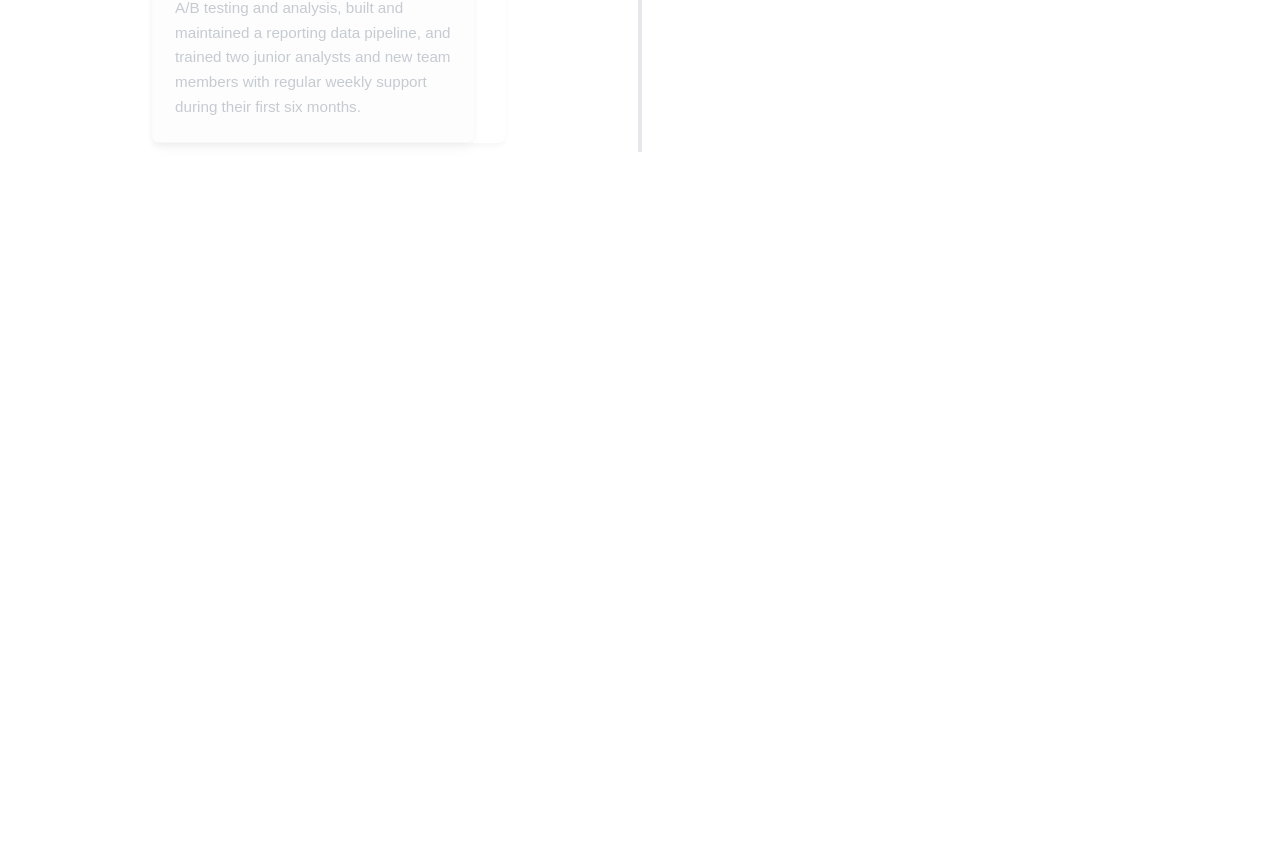
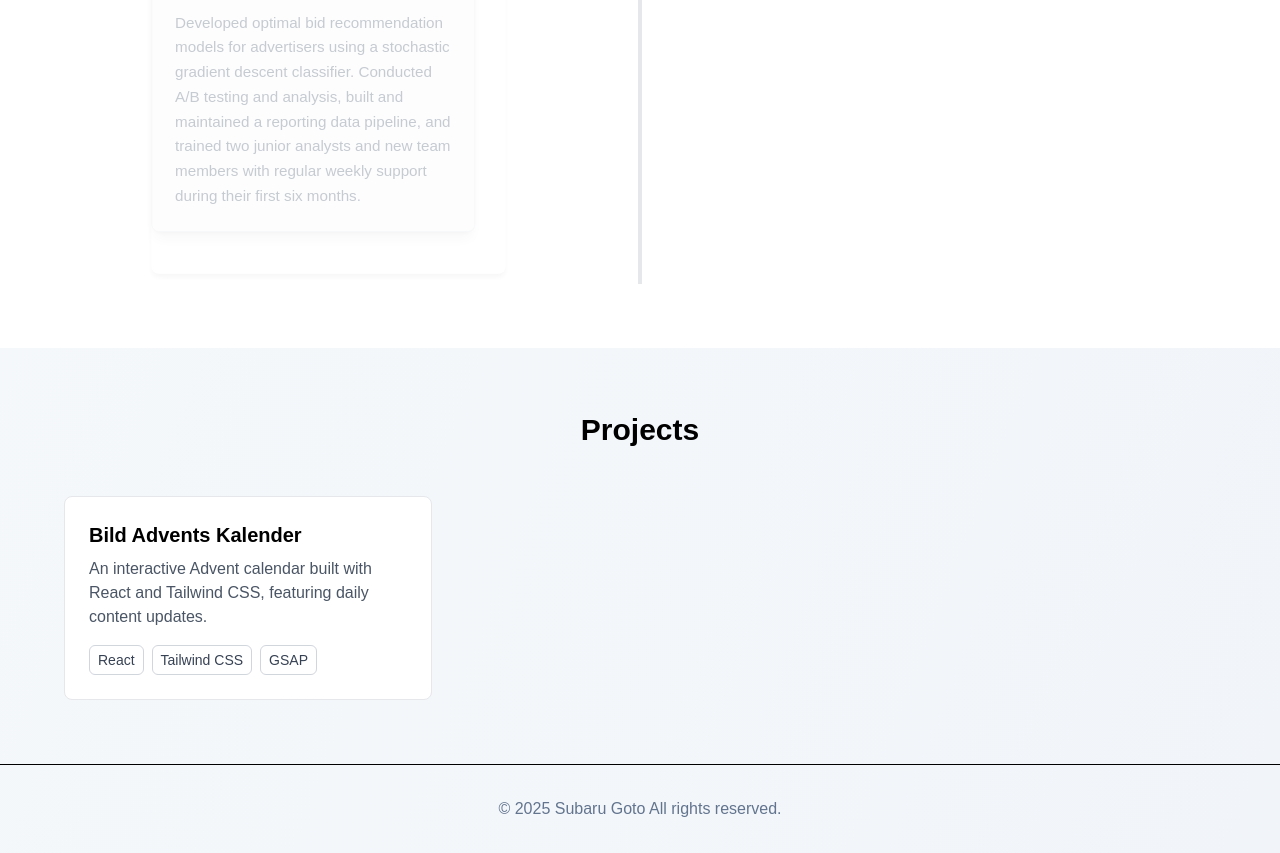
Before and after one commit to Subaru-Goto/AboutMe, a React (Vite) app: page / in a window 1280 px wide. Shown: the part 2483-3336 px from the top of the page. Before the commit the page ends 2699 px from the top, so only its background shows below. Built offline with nearby package versions, Linux system fonts and the light colour scheme.

Commit message:
feat: skill section and footer

```diff
--- a/src/App.tsx
+++ b/src/App.tsx
@@ -1,7 +1,9 @@
 import About from "./components/About";
 import Experiences from "./components/experience/Experiences";
+import Footer from "./components/Footer";
 import Header from "./components/header/Header";
 import Hero from "./components/Hero";
+import Projects from "./components/Projects";
 import Skills from "./components/Skills";
 
 function App() {
@@ -12,6 +14,8 @@ function App() {
       <About />
       <Skills />
       <Experiences />
+      <Projects />
+      <Footer />
     </div>
   );
 }
--- /dev/null
+++ b/src/components/Footer.tsx
@@ -0,0 +1,19 @@
+import { translations } from "../constant/data";
+import { useLanguage } from "../context/LanguageContext"
+
+const Footer = () => {
+  const { language } = useLanguage();
+  const t = translations[language];
+
+  return (
+    <footer className="py-8 px-4 border-t">
+    <div className="container mx-auto text-center text-slate-500 dark:text-slate-400">
+      <p>
+        &copy; {new Date().getFullYear()} {t.name} All rights reserved.
+      </p>
+    </div>
+  </footer>
+  )
+}
+
+export default Footer
--- /dev/null
+++ b/src/components/Projects.tsx
@@ -0,0 +1,40 @@
+import { translations } from "../constant/data";
+import { useLanguage } from "../context/LanguageContext"
+
+function Projects() {
+  const { language } = useLanguage();
+  const t = translations[language];
+  return (
+    <section className="py-16 px-4">
+    <div className="container mx-auto max-w-6xl">
+      <h2 className="text-3xl dark:text-white font-bold text-center mb-12">{t.projects}</h2>
+      <div className="grid md:grid-cols-2 lg:grid-cols-3 gap-6">
+        {t.projectsList.map((project, index) => (
+          <div
+            key={index}
+            className="bg-white dark:bg-slate-800 rounded-lg border border-gray-200 dark:border-gray-700 p-6 hover:shadow-lg transform hover:-translate-y-2 hover:scale-105 transition-transform duration-300 cursor-pointer"
+            onClick={() => window.open(project.link, "_blank")}
+          >
+            <div className="mb-4">
+              <h3 className="text-xl dark:text-white font-semibold mb-2">{project.title}</h3>
+              <p className="text-gray-600 dark:text-gray-400">{project.description}</p>
+            </div>
+            <div className="flex flex-wrap gap-2">
+              {project.tech.map((tech, techIndex) => (
+                <span
+                  key={techIndex}
+                  className="px-2 py-1 border border-gray-300 dark:border-gray-600 text-gray-700 dark:text-gray-300 text-sm rounded-md"
+                >
+                  {tech}
+                </span>
+              ))}
+            </div>
+          </div>
+        ))}
+      </div>
+    </div>
+  </section>
+  )
+}
+
+export default Projects
--- a/src/components/experience/ExperienceCard.tsx
+++ b/src/components/experience/ExperienceCard.tsx
@@ -19,7 +19,7 @@ const ExperienceCard: React.FC<ExperienceCardProps> = ({ exp, index, refCallback
       <div
         ref={refCallback}
         className={`relative w-full md:w-5/12 ${
-          index % 2 === 0 ? "md:mr-auto md:pr-8 pl-16 md:pl-0" : "md:ml-auto md:pl-8 pl-16"
+          index % 2 === 0 ? "pb-11 md:mr-auto md:pr-8 pl-16 md:pl-0" : "pb-11 md:ml-auto md:pl-8 pl-16"
         }`}
         role="region"
         aria-label={`Experience at ${exp.company}`}
--- a/src/constant/data.ts
+++ b/src/constant/data.ts
@@ -35,9 +35,10 @@ export const translations = {
     ],
     projectsList: [
       {
-        title: "",
-        description: "",
-        tech: [],
+        title: "Bild Advents Kalender",
+        description: "An interactive Advent calendar built with React and Tailwind CSS, featuring daily content updates.",
+        tech: ["React", "Tailwind CSS", "GSAP"],
+        link: "https://www.bild.de/ig/0f561b4c-e8b3-4d4b-a8bb-38cf07d5b3ed/index/index.html",
       },
     ],
   },
@@ -77,9 +78,10 @@ export const translations = {
     ],
     projectsList: [
       {
-        title: "",
-        description: "",
-        tech: ["React"],
+        title: "Bild Advents Kalender",
+        description: "ReactとTailwind CSSを使用した、アドベントカレンダー。",
+        tech: ["React", "Tailwind CSS", "GSAP"],
+        link: "https://www.bild.de/ig/0f561b4c-e8b3-4d4b-a8bb-38cf07d5b3ed/index/index.html",
       },
     ],
   },
@@ -119,9 +121,10 @@ export const translations = {
     ],
     projectsList: [
       {
-        title: "",
-        description: "",
-        tech: ["React"],
+        title: "Bild Advents Kalender",
+        description: "Interactive Adventskalender mit React und Tailwind CSS, der täglich neue Inhalte bietet.",
+        tech: ["React", "Tailwind CSS", "GSAP"],
+        link: "https://www.bild.de/ig/0f561b4c-e8b3-4d4b-a8bb-38cf07d5b3ed/index/index.html",
       },
     ],
   },
```
Also changed, not shown: src/components/Contacts.tsx (added).
